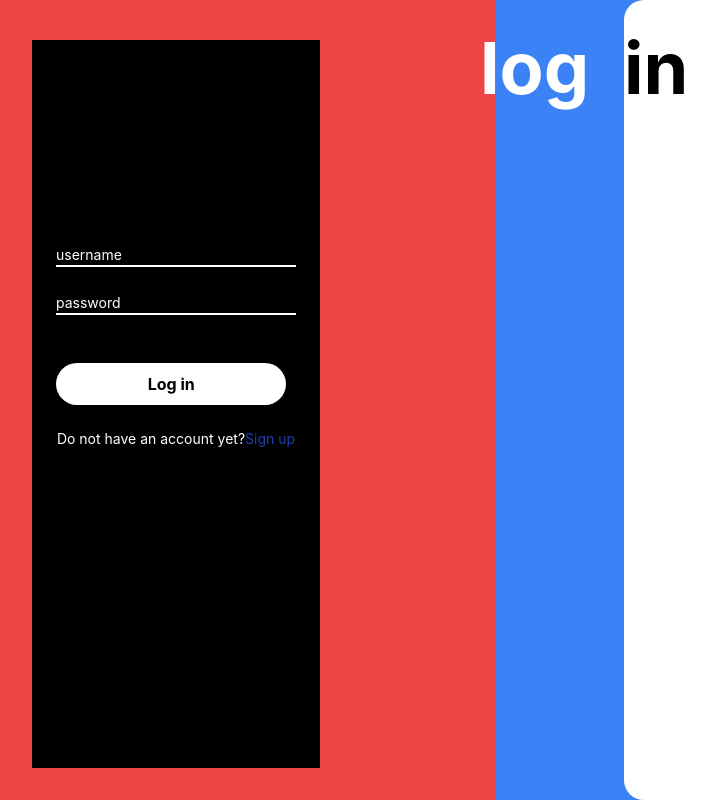
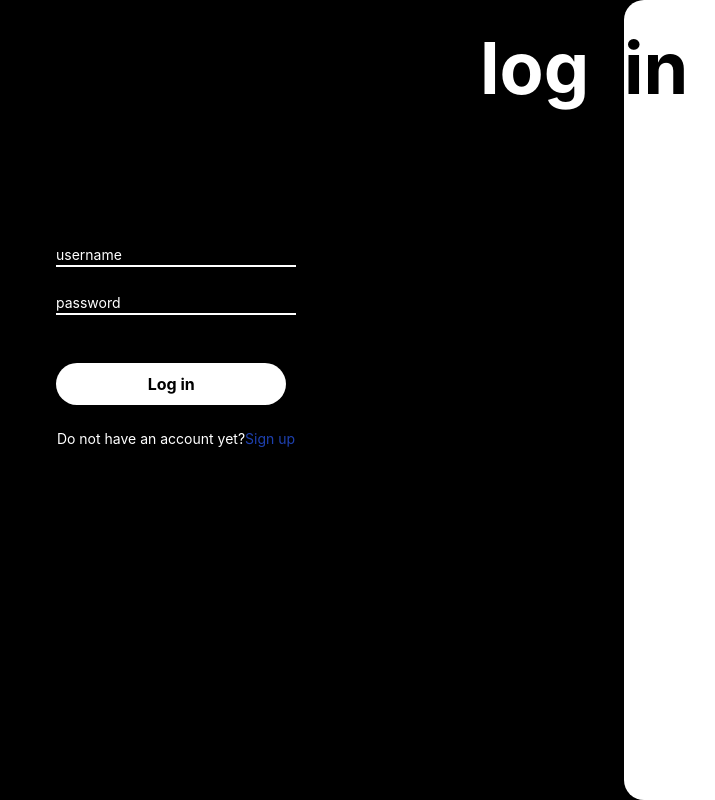
Before and after one commit to zcybrgd/articles-igl-engine-frontend, a React (Vite) app: page / in a window 1280 px wide. Shown: the whole page, without its empty margins (144-859 px from the left). Built offline with nearby package versions, Linux system fonts and the light colour scheme.

Commit message:
size-adj

```diff
--- a/src/pages/Authentification/LogIn.jsx
+++ b/src/pages/Authentification/LogIn.jsx
@@ -6,10 +6,10 @@
   };
 
   return (
-    <div className='w-full  h-full grid grid-cols-2 max-sm:h-full  bg-blue-500'>
+    <div className='w-full  h-full grid grid-cols-2 max-sm:h-full  bg-black'>
 
     <div className='flex max-sm:flex'>
-    <div className='w-screen h-screen grid   max-sm:h-screen bg-red-500'>
+    <div className='w-screen h-screen grid   max-sm:h-screen bg-black'>
 
     <div className='w-full h-full  grid-rows-2 max-sm:h-full sm:hidden '>
     <div className=" max-sm: text-white max-sm: font-bold  max-sm:text-5xl max-sm: mt-8 md:hidden lg:hidden max-md:text-5xl max-sm:ml-4 sm-hidden">
```
